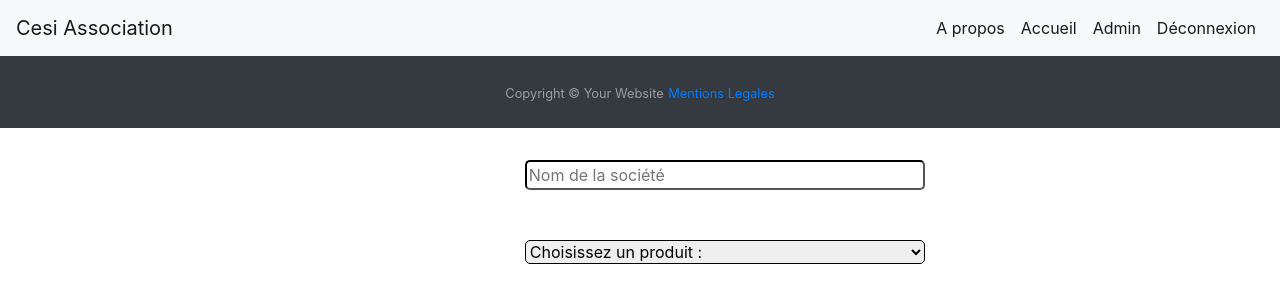
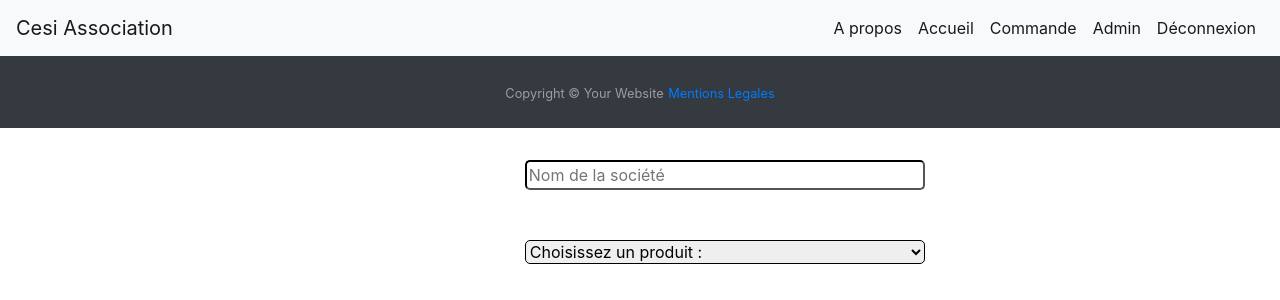
Before and after one commit to Toxylemarabout/substitution, a PHP site: page /Order.php in a window 1280 px wide. Shown: the top 300 px of the page. Run offline with PHP 8.4, Linux system fonts and the light colour scheme; the visitor is signed in with stand-in values (Sample User, id 1).

Commit message:
quelques modifications, début pour l'envoi a la BDD

```diff
--- a/Order.php
+++ b/Order.php
@@ -14,11 +14,13 @@
 <body>
 <?php
 include("header.php");
-?>
 
-<?php
-include("footer.php");
-?>
+
+
+if (isset($_SESSION['statutAdmin'])) {
+echo '
+
+
 
 <form name="Commande" action="mail.php" method="post">
 <input name="partenaire" type="text" id="partenaire" placeholder="Nom de la société" size="30">
@@ -40,7 +42,17 @@ include("footer.php");
 function myFunction() {
   alert("Votre commande a été effectué");
 }
-</script>
+</script>';
+
+}
+
+else 	 {
+	header("Location: ./index.php");
+}
 
 
+
+?>
 </body>
+<?php include("footer.php"); ?>
+</html>
--- a/header.php
+++ b/header.php
@@ -22,7 +22,7 @@ echo "
       </li>
 
     <li class='nav-item active'>
-        <a class='nav-link' href='#''>A propos<span class='sr-only'>(current)</span></a>
+        <a class='nav-link' href='Nous.php'>A propos<span class='sr-only'>(current)</span></a>
       </li>
 
 
@@ -54,11 +54,15 @@ echo "
     <ul class='navbar-nav ml-auto'>
 
     <li class='nav-item active'>
-        <a class='nav-link' href='#''> A propos <span class='sr-only'>(current)</span></a>
+        <a class='nav-link' href='Nous.php'> A propos <span class='sr-only'>(current)</span></a>
       </li>
 
       <li class='nav-item active text-right'>
         <a class='nav-link' href='index.php'>Accueil</a>
+      </li>
+
+      <li class='nav-item active text-right'>
+        <a class='nav-link' href='Order.php'>Commande</a>
       </li>
 
       <li class='nav-item active text-right'>
@@ -92,11 +96,15 @@ echo "
     <ul class='navbar-nav ml-auto'>
 
     <li class='nav-item active'>
-        <a class='nav-link' href='#''> A propos <span class='sr-only'>(current)</span></a>
+        <a class='nav-link' href='Nous.php'> A propos <span class='sr-only'>(current)</span></a>
       </li>
 
       <li class='nav-item active text-right'>
         <a class='nav-link' href='index.php'>Accueil</a>
+      </li>
+
+      <li class='nav-item active text-right'>
+        <a class='nav-link' href='Order.php'>Commande</a>
       </li>
 
       <li class='nav-item active text-right'>
```
Also changed, not shown: mail.php (+6 -8 lines).
